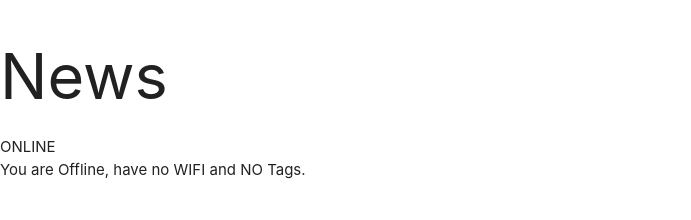
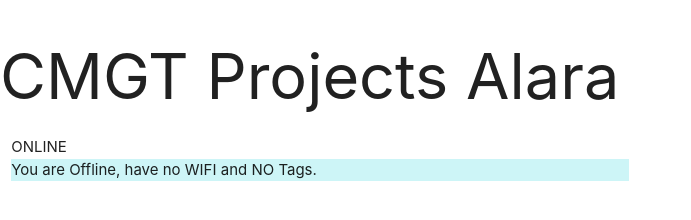
Before and after one commit to AlaraEda/PWA, a plain HTML site: page index.html in a window 1280 px wide. Shown: the whole page, without its empty margins (0-691 px from the left). Drawn offline with Linux system fonts and the light colour scheme; no server answers.

Commit message:
CSS Styling toegevoegd.

```diff
--- a/css/styles.css
+++ b/css/styles.css
@@ -19,6 +19,13 @@ nav a span{
 }
 nav .sidenav-trigger{
   margin: 0;
+}
+
+tag {
+  background-color: #cdf5f7;
+  display: flex;
+  flex-wrap: wrap;
+  justify-content: space-between;
 }
 
 /* recipe styles */
--- a/index.html
+++ b/index.html
@@ -21,12 +21,16 @@
 </head>
 <body>
   <header>
-      <h1>News</h1>
+      <h1>CMGT Projects Alara</h1>
   </header>
   <main>
-    <div id="status"></div>
-    <tag></tag>
-    <projects></projects>
+    <div class="row">
+      <div class="col s12 m6">
+        <div id="status"></div>
+        <tag></tag>
+        <projects></projects>
+      </div>
+    </div>
   </main>
   <script src="js/app.js"></script>
   <script src="js/localforage.js"></script>
--- a/js/app.js
+++ b/js/app.js
@@ -50,8 +50,7 @@ async function updatetags() {
 
 function createArticle(project){
     return `
-    <div class="row">
-      <div class="col s12 m6">
+
         <a href="${project.url}">
             <div class="card">
                 <div class="card-image">
@@ -63,15 +62,14 @@ function createArticle(project){
                 </div>
             </div>
         </a>
-      </div>
-    </div>
+
     `;
 }
 
 function tags(tags){
     return `
     <div>
-    ${tags}
+       ${tags}
     </div>
     `;
 }
```
